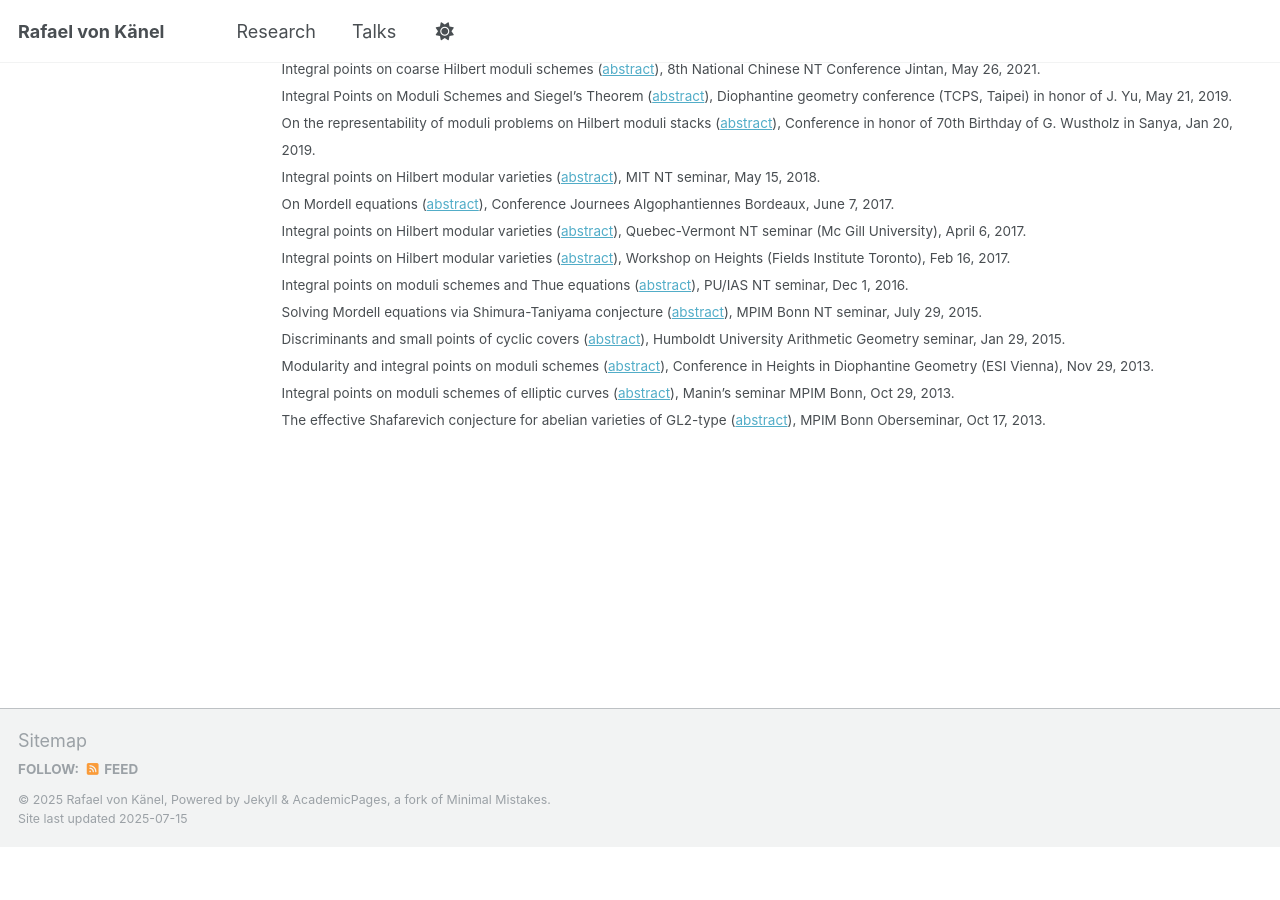
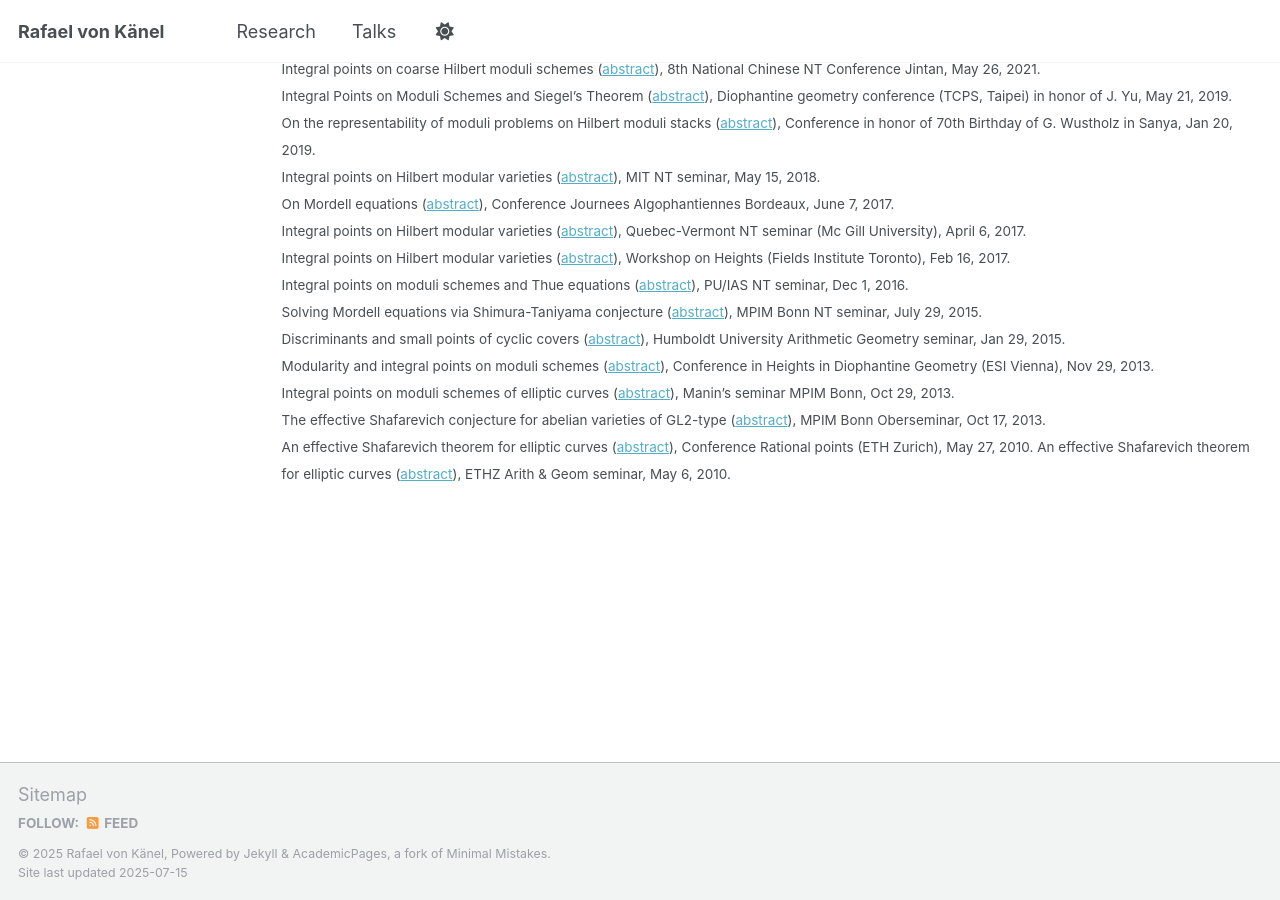
Before and after one commit to rafaelvonkanel/rafaelvonkanel.github.io, a Jekyll site: the page built from _pages/talks.md, in a window 1280 px wide and 900 px high, scrolled down 538 px. Built offline with Jekyll 4.4.1, drawn with Linux system fonts in a browser that asks for light colours; a script that is not in the unit is left out; before the commit the page ends 1384 px from its top, so only the background shows below that.

Commit message:
Update talks.md

```diff
--- a/_pages/talks.md
+++ b/_pages/talks.md
@@ -36,4 +36,6 @@ Discriminants and small points of cyclic covers ([abstract](../_talks/2015-01-29
 Modularity and integral points on moduli schemes ([abstract](../_talks/2013-11-29-talk.md)), Conference in Heights in Diophantine Geometry (ESI Vienna), Nov 29, 2013.
 Integral points on moduli schemes of elliptic curves ([abstract](../_talks/2013-10-29-talk.md)), Manin's seminar MPIM Bonn, Oct 29, 2013.
 The effective Shafarevich conjecture for abelian varieties of GL2-type ([abstract](../_talks/2013-10-17-talk.md)), MPIM Bonn Oberseminar, Oct 17, 2013.
+An effective Shafarevich theorem for elliptic curves ([abstract](../_talks/2010-05-27-talk.md)),  Conference Rational points (ETH Zurich), May 27, 2010.
+An effective Shafarevich theorem for elliptic curves ([abstract](../_talks/2010-05-06-talk.md)), ETHZ Arith & Geom seminar, May 6, 2010.
 </small>
```
